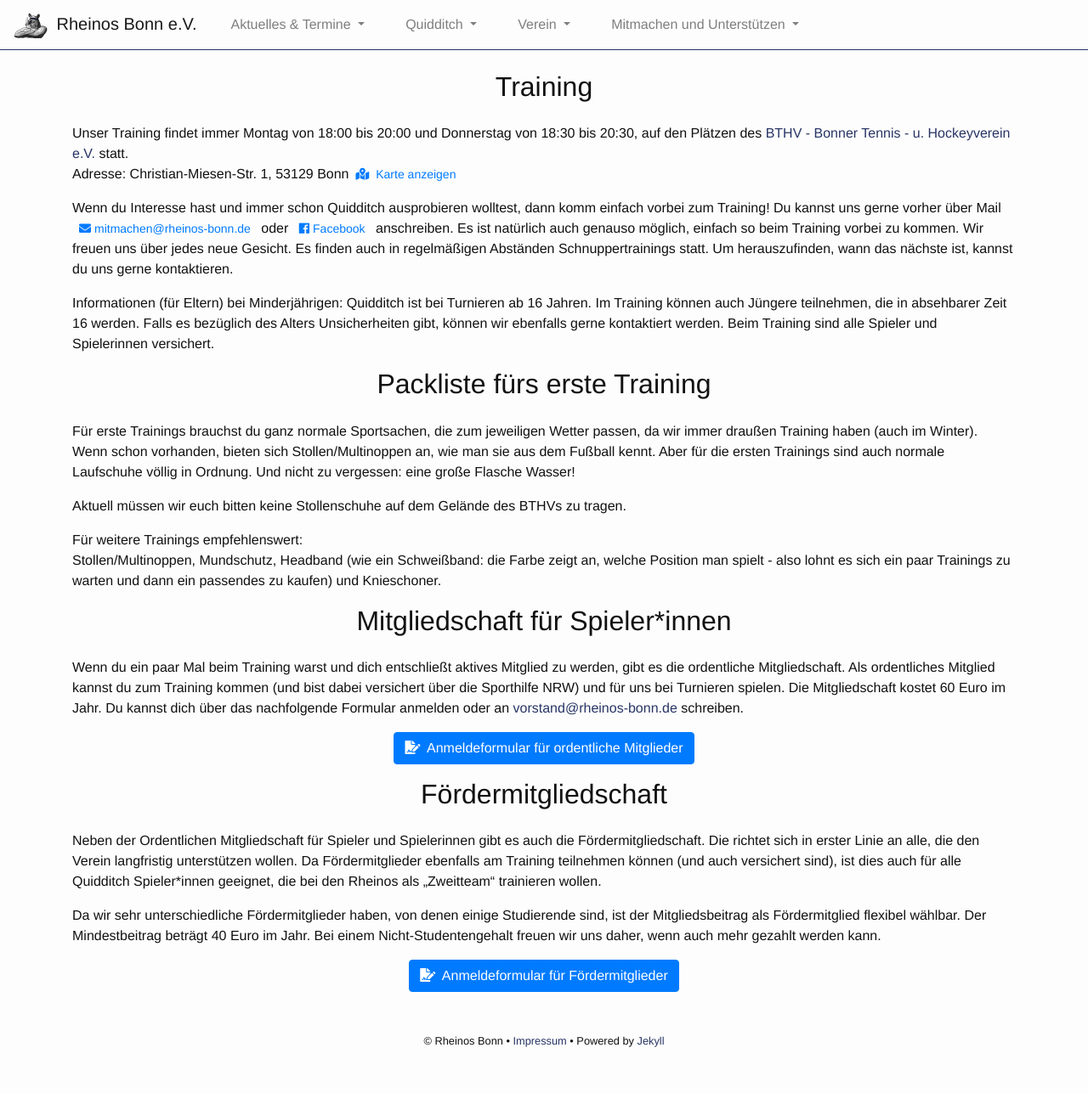
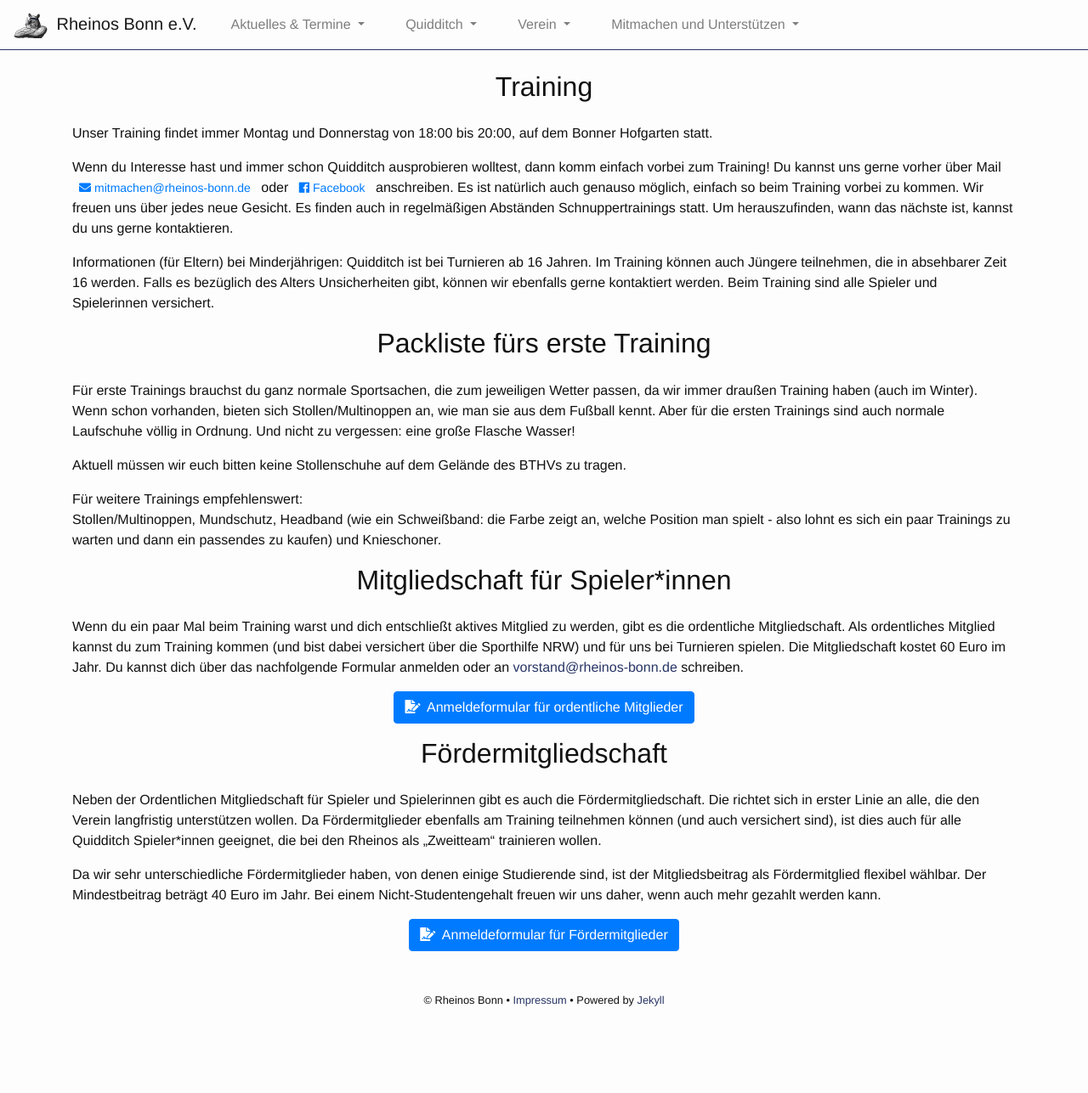
Before and after one commit to rheinos/rheinos.github.io, a Jekyll site: the page built from pages/join.html, in a window 1280 px wide. Shown: the whole page at 85% size. Built offline with Jekyll 4.4.1, drawn with Linux system fonts in a browser that asks for light colours; nearby versions of some CDN libraries; after the commit the page ends 1239 px from its top, so only the background shows below that.

Commit message:
Updated training hours

```diff
--- a/pages/join.html
+++ b/pages/join.html
@@ -8,8 +8,7 @@ permalink: /join/
   <header class="text-center mb-4">
     <h2>Training</h2>
   </header>
-  <p>Unser Training findet immer Montag von 18:00 bis 20:00 und Donnerstag von 18:30 bis 20:30, auf den Plätzen des <a href="https://www.bthv.de/blog/anlage" target="_blank">BTHV - Bonner Tennis - u. Hockeyverein e.V.</a> statt.
-    <br>Adresse: Christian-Miesen-Str. 1, 53129 Bonn<span class="btn-link btn-sm" data-toggle="modal" data-target=".map-modal"><i class="mr-2 fas fa-map-marked-alt"></i>Karte anzeigen</span>
+    <p>Unser Training findet immer Montag und Donnerstag von 18:00 bis 20:00, auf dem Bonner Hofgarten statt.
   <div class="modal fade map-modal" tabindex="-1" role="dialog" aria-labelledby="myExtraLargeModalLabel" aria-hidden="true">
     <div class="modal-dialog modal-xl">
       <div class="modal-content">
```
